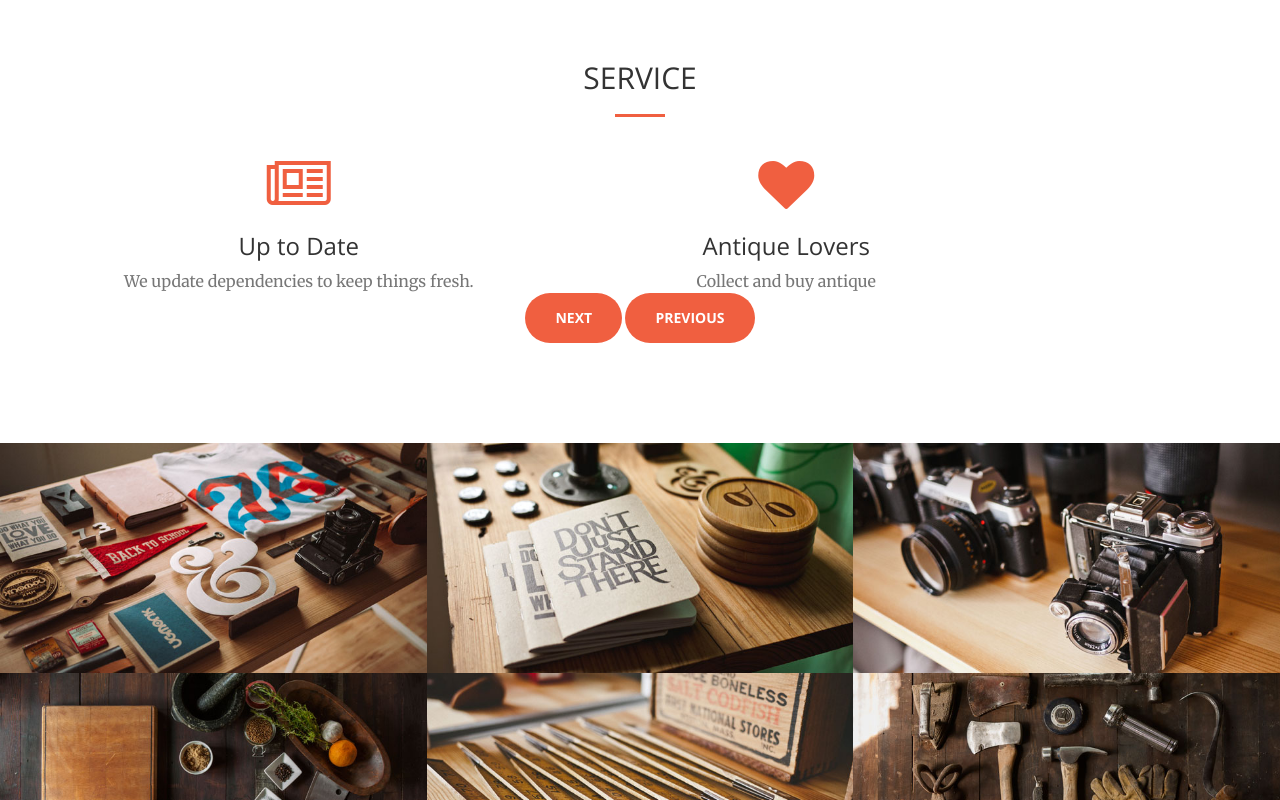
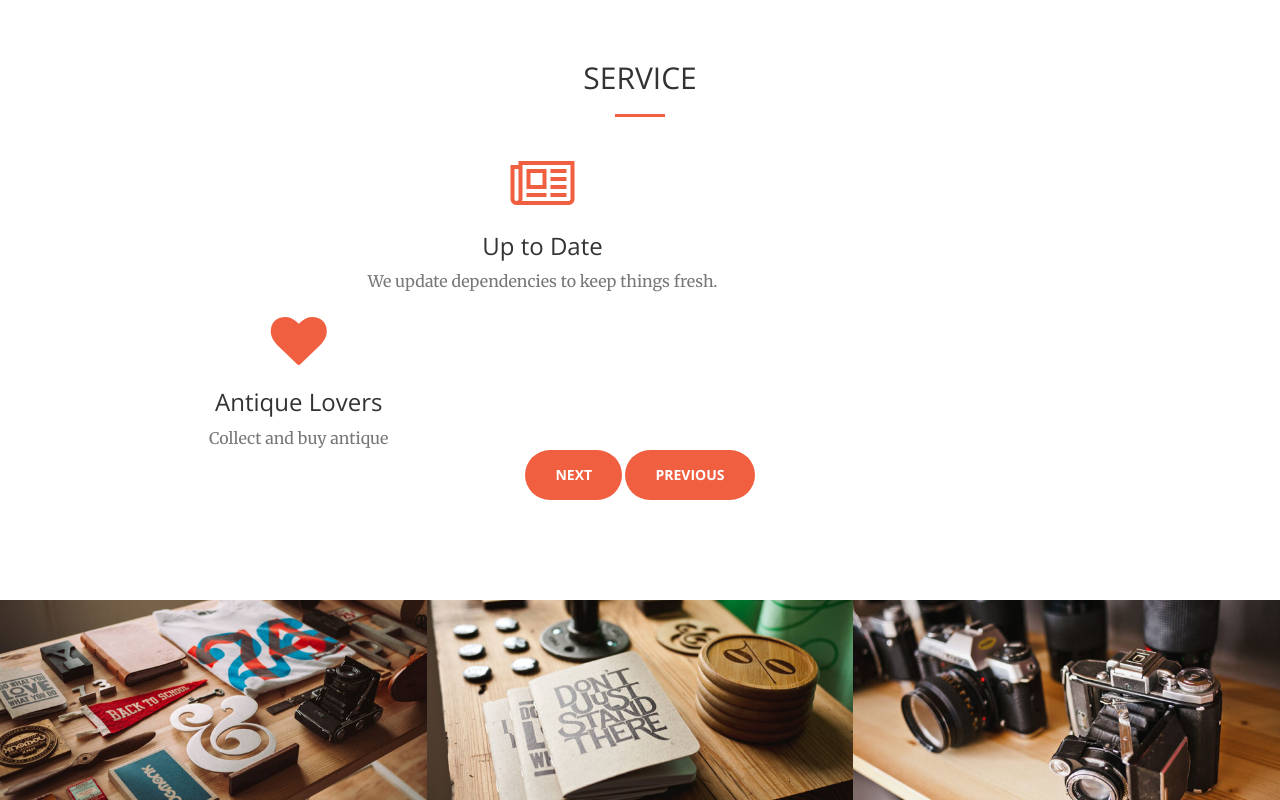
Before and after one commit to wannorsyahida/wannorsyahida.github.io, a website: page index.html in a window 1280 px wide. Shown: the part 1233-2033 px from the top of the page. Drawn offline with nearby package versions, Linux system fonts and the light colour scheme.

Commit message:
Update index.html

```diff
--- a/index.html
+++ b/index.html
@@ -114,7 +114,7 @@ Antique World</p>
         <div class="container">
             <div class="row">
 
-                <div class="col-lg-5 col-md-11 text-center">
+                <div class="col-lg-10 col-md-11 text-center">
                     <div class="service-box">
                         <i class="fa fa-4x fa-newspaper-o text-primary sr-icons"></i>
                         <h3>Up to Date</h3>
```
